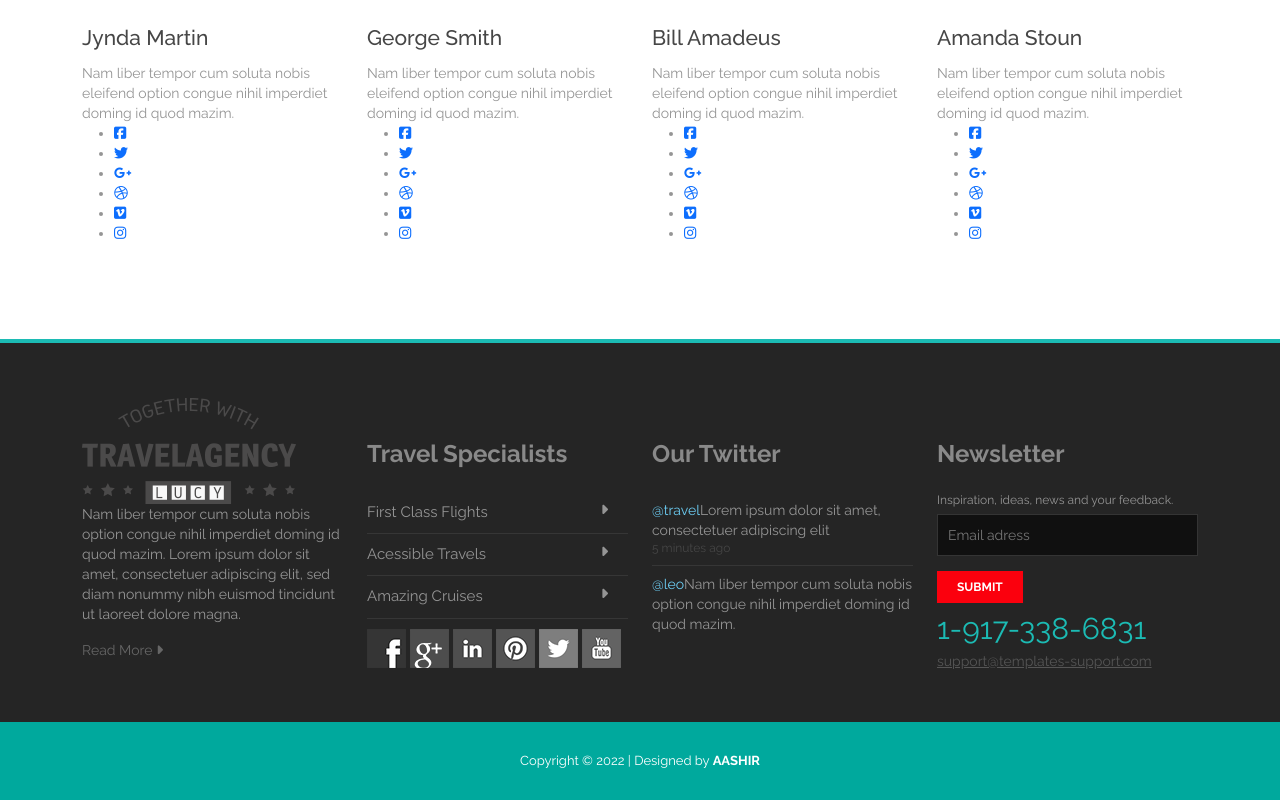
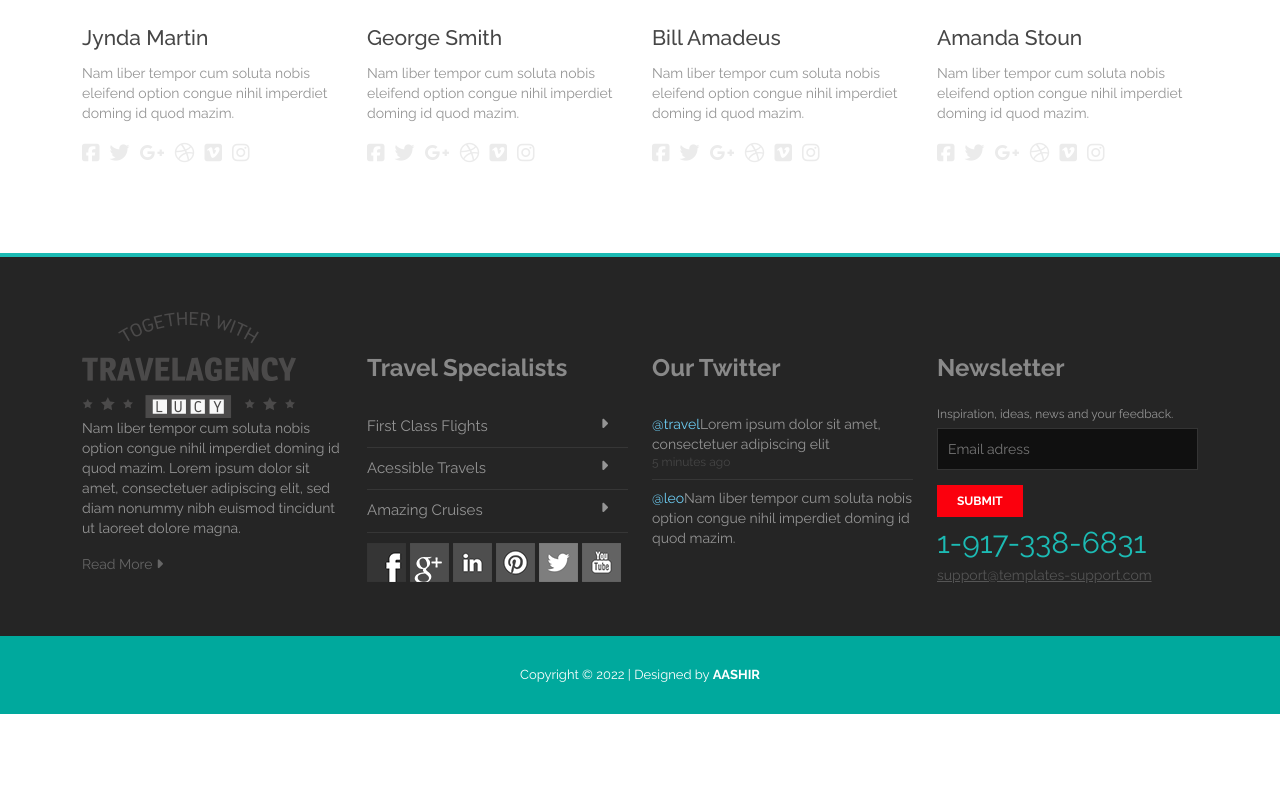
Before and after one commit to Aashirurrehman/Travel-Agency, a React (Create React App) app: page /about in a window 1280 px wide. Shown: the part 2568-3368 px from the top of the page. After the commit the page ends 3282 px from the top, so only its background shows below. Built offline with nearby package versions, Linux system fonts and the light colour scheme.

Commit message:
10 commit
contact information and map placement

```diff
--- a/src/CSS/social.css
+++ b/src/CSS/social.css
@@ -0,0 +1,25 @@
+.social_about{
+    list-style: none;
+
+
+}
+
+.social_about li{
+    display: inline;
+    margin: 0 10px 10px 0;
+    float: left;
+}
+
+.social_about li a{
+    display: block;
+    text-decoration: none;
+    font-size: 20px;
+    color:  #ebebeb;
+    text-align: center;
+    line-height: 20px;
+    transition: all 0.3s ease-out;
+}
+
+.social_about li a:hover {
+    color: #1cbbb4;
+}
--- a/src/CSS/team.css
+++ b/src/CSS/team.css
@@ -1,10 +1,8 @@
-
 .member {
   margin-bottom: 20px;
   overflow: hidden;
 
   background: #fff;
-
 }
 .member .figure {
   position: relative;
@@ -12,14 +10,13 @@
   width: 100%;
 }
 
-  @media (max-width:991px) {
-    .member .member-img{
+@media (max-width: 991px) {
+  .member .member-img {
     width: 100% !important;
   }
-
 }
 
-  .row{
+.row {
   padding-top: 20px;
 }
 .member .designation {
@@ -40,16 +37,24 @@
 }
 
 .member .member-info {
-    padding-top:20px;
+  padding-top: 20px;
 }
 
-
-  .member:hover .member-name{
+.member:hover .member-name {
   color: #1cbbb4;
 }
 .member:hover .designation {
   opacity: 1;
 }
 
-  .member-name{font-size: 21px; font-weight: 500; color: #464646; padding-bottom: 10px;
-    transition: all 0.3s ease-out;}
+.job-description {
+  margin-bottom: 20px;
+}
+
+.member-name {
+  font-size: 21px;
+  font-weight: 500;
+  color:#464646;
+  padding-bottom: 10px;
+  transition: all 0.3s ease-out;
+}
--- a/src/components/Social.js
+++ b/src/components/Social.js
@@ -3,8 +3,8 @@ import '../CSS/social.css'
 
 const Social = () => {
   return (
-    <div class="social_sm_wrapper">
-      <ul class="social_sm clearfix">
+    <div class="social_about_wrapper">
+      <ul class="social_about clearfix p-0 m-0 display-block;">
         <li>
           <a href="#">
             <i class="fa fa-facebook-square"></i>
--- a/src/pages/Contact.js
+++ b/src/pages/Contact.js
@@ -1,9 +1,45 @@
-import React from 'react'
+import React from "react";
+import { Link, NavLink } from "react-router-dom";
 
 const Contact = () => {
   return (
-    <div>Contact</div>
-  )
-}
+    <>
+      <div id="google_map_section">
+        <div id="google_map">
+          <iframe
+            style={{ border: "0", width: "100% ", height: " 440px" }}
+            src="https://www.google.com/maps/embed?pb=!1m18!1m12!1m3!1d57929.23355645912!2d67.01519255!3d24.8441321!2m3!1f0!2f0!3f0!3m2!1i1024!2i768!4f13.1!3m3!1m2!1s0x3eb33e70a31f45a9%3A0x25e252450977ec12!2sSaddar%20Town%2C%20Karachi%2C%20Sindh!5e0!3m2!1sen!2s!4v1659915647291!5m2!1sen!2s"
+            frameborder="0"
+            allowfullscreen
+          ></iframe>
+        </div>
+      </div>
 
-export default Contact
+      <div className="about-breadCrumb">
+          <div className="container">
+            <div className="about-breadCrumb1 mt-0">
+              <NavLink to={"/"}>Home</NavLink>
+              <span>/</span>Contact
+            </div>
+          </div>
+        </div>
+
+        <div id="contact-section">
+          <div className="container">
+            <div className="row">
+              <div className="col-sm-6">
+                <h3>Contact Info</h3>
+              </div>
+              <div className="col-sm-6">
+                <h3>Contact Form</h3>
+              </div>
+            </div>
+          </div>
+        </div>
+    </>
+  );
+};
+
+
+
+export default Contact;
```
Lines whose indentation alone changed are shown as unchanged.
